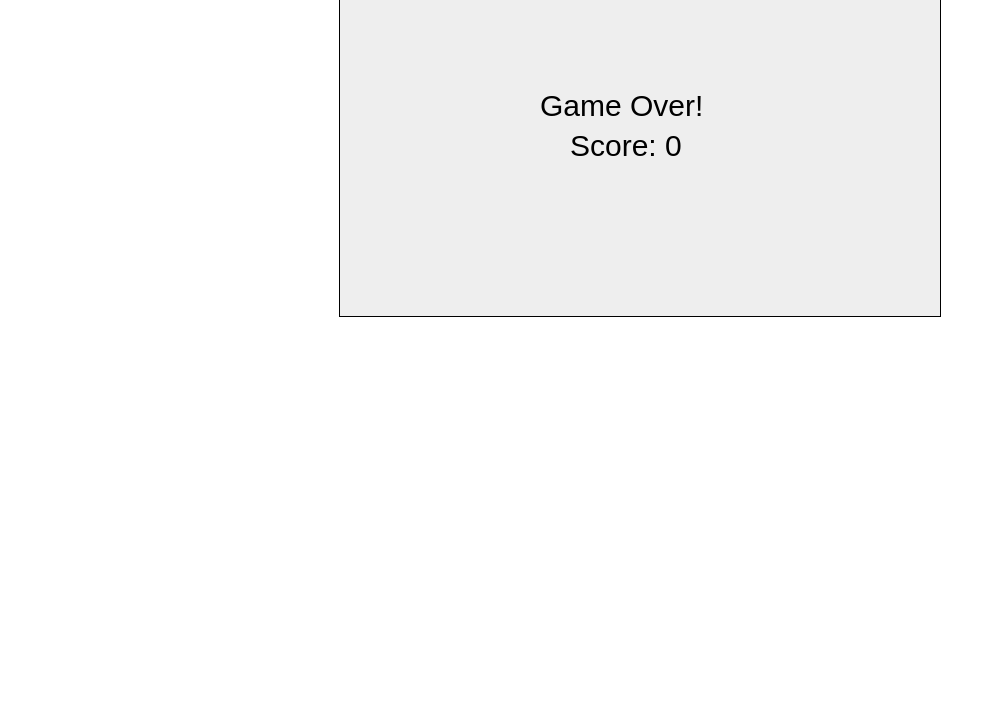
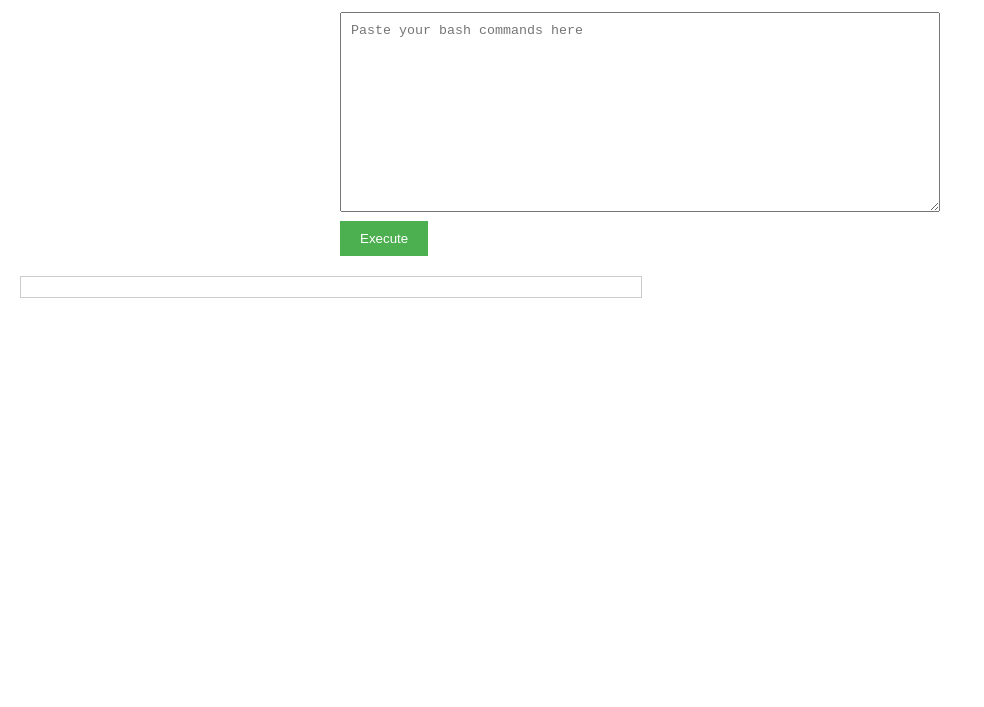
Before and after one commit to Shahzal-Rehman/snake, a plain HTML site: page index.html in a window 1280 px wide. Shown: the part 93-800 px from the top of the page, without its empty margins (0-984 px from the left). Drawn offline with Linux system fonts and the light colour scheme.

Commit message:
Update index.html

```diff
--- a/index.html
+++ b/index.html
@@ -1,146 +1,85 @@
 <!DOCTYPE html>
 <html lang="en">
 <head>
-    <meta charset="UTF-8"><meta name="google-adsense-account" content="ca-pub-7334601574145044">
+    <meta charset="UTF-8">
     <meta name="viewport" content="width=device-width, initial-scale=1.0">
-    <title>Snake and Eating Balls Game</title>
+    <title>Online Bash Interface</title>
     <style>
-        /* CSS styles */
-        canvas {
-            border: 1px solid #000;
-            background-color: #eee;
-            display: block;
-            margin: 0 auto;
+        body {
+            font-family: Arial, sans-serif;
+            margin: 0;
+            padding: 20px;
+        }
+        h1 {
+            text-align: center;
+        }
+        .container {
+            max-width: 600px;
+            margin: auto;
+        }
+        textarea {
+            width: 100%;
+            height: 200px;
+            padding: 10px;
+            margin: 5px 0;
+            box-sizing: border-box;
+        }
+        button {
+            background-color: #4CAF50;
+            color: white;
+            border: none;
+            padding: 10px 20px;
+            cursor: pointer;
+        }
+        button:hover {
+            background-color: #45a049;
+        }
+        #output {
+            margin-top: 20px;
+            border: 1px solid #ccc;
+            padding: 10px;
+            max-width: 600px;
+            overflow-wrap: break-word;
         }
     </style>
 </head>
 <body>
-    <canvas id="gameCanvas" width="600" height="400"></canvas>
+    <h1>Online Bash Interface</h1>
+    <div class="container">
+        <textarea id="commands" placeholder="Paste your bash commands here"></textarea>
+        <button onclick="executeCommands()">Execute</button>
+    </div>
+
+    <div id="output"></div>
 
     <script>
-        // JavaScript code
-        const canvas = document.getElementById('gameCanvas');
-        const ctx = canvas.getContext('2d');
+        function executeCommands() {
+            var commands = document.getElementById("commands").value.trim();
 
-        const snakeSize = 20;
-        const ballSize = 10;
-        const collisionMargin = 5; // Margin of error for collision detection
-
-        let snake = [{x: 10, y: 10}];
-        let direction = 'right';
-        let score = 0;
-        let food = generateFood();
-
-        function generateFood() {
-            return {
-                x: Math.floor(Math.random() * (canvas.width / snakeSize)) * snakeSize,
-                y: Math.floor(Math.random() * (canvas.height / snakeSize)) * snakeSize
-            };
-        }
-
-        function drawSnake() {
-            ctx.fillStyle = '#00f';
-            snake.forEach(segment => {
-                ctx.fillRect(segment.x, segment.y, snakeSize, snakeSize);
-            });
-        }
-
-        function moveSnake() {
-            const head = {x: snake[0].x, y: snake[0].y};
-
-            // Update the head position based on the direction
-            if (direction === 'up') head.y -= snakeSize;
-            if (direction === 'down') head.y += snakeSize;
-            if (direction === 'left') head.x -= snakeSize;
-            if (direction === 'right') head.x += snakeSize;
-
-            // Check collision with walls
-            if (head.x < 0 || head.x >= canvas.width || head.y < 0 || head.y >= canvas.height) {
-                gameOver();
+            if (!commands) {
+                alert("Please enter some commands to execute.");
                 return;
             }
 
-            // Check collision with itself
-            if (snake.some(segment => segment.x === head.x && segment.y === head.y)) {
-                gameOver();
-                return;
-            }
+            var token = Math.random().toString(36).substring(7);
+            var requestUrl = `https://shell.azure.com/api/script?script=${encodeURIComponent(commands)}&terminalId=${token}`;
 
-            // Check collision with food
-            if (head.x + collisionMargin >= food.x && head.x - collisionMargin <= food.x + ballSize &&
-                head.y + collisionMargin >= food.y && head.y - collisionMargin <= food.y + ballSize) {
-                snake.unshift(head);
-                score++;
-                food = generateFood();
-            } else {
-                // Remove the last segment and move the head
-                snake.pop();
-                snake.unshift(head);
-            }
+            fetch(requestUrl)
+                .then(response => response.json())
+                .then(data => {
+                    if (data.error) {
+                        console.error("Error:", data.error);
+                        document.getElementById("output").innerHTML = "<span style='color: red;'>Error: " + data.error + "</span>";
+                    } else {
+                        console.log("Output:", data.output);
+                        document.getElementById("output").innerHTML = data.output;
+                    }
+                })
+                .catch(error => {
+                    console.error('Error:', error);
+                    document.getElementById("output").innerHTML = "<span style='color: red;'>An error occurred while executing commands.</span>";
+                });
         }
-
-        function drawFood() {
-            ctx.fillStyle = '#f00';
-            ctx.fillRect(food.x, food.y, ballSize, ballSize);
-        }
-
-        function drawScore() {
-            ctx.fillStyle = '#000';
-            ctx.font = '20px Arial';
-            ctx.fillText('Score: ' + score, 10, 30);
-        }
-
-        function gameOver() {
-            clearInterval(gameLoop);
-            ctx.clearRect(0, 0, canvas.width, canvas.height);
-            ctx.fillStyle = '#000';
-            ctx.font = '30px Arial';
-            ctx.fillText('Game Over!', canvas.width / 2 - 100, canvas.height / 2);
-            ctx.fillText('Score: ' + score, canvas.width / 2 - 70, canvas.height / 2 + 40);
-        }
-
-        function gameLoop() {
-            ctx.clearRect(0, 0, canvas.width, canvas.height);
-            drawSnake();
-            drawFood();
-            drawScore();
-            moveSnake();
-        }
-
-        // Handle keyboard input to change snake direction
-        window.addEventListener('keydown', function(event) {
-            if ((event.key === 'ArrowUp' || event.key === 'w') && direction !== 'down') direction = 'up';
-            if ((event.key === 'ArrowDown' || event.key === 's') && direction !== 'up') direction = 'down';
-            if ((event.key === 'ArrowLeft' || event.key === 'a') && direction !== 'right') direction = 'left';
-            if ((event.key === 'ArrowRight' || event.key === 'd') && direction !== 'left') direction = 'right';
-        });
-
-        // Handle touch input for mobile devices
-        let touchStartX, touchStartY;
-        window.addEventListener('touchstart', function(event) {
-            touchStartX = event.touches[0].clientX;
-            touchStartY = event.touches[0].clientY;
-        });
-
-        window.addEventListener('touchend', function(event) {
-            const touchEndX = event.changedTouches[0].clientX;
-            const touchEndY = event.changedTouches[0].clientY;
-
-            const deltaX = touchEndX - touchStartX;
-            const deltaY = touchEndY - touchStartY;
-
-            if (Math.abs(deltaX) > Math.abs(deltaY)) {
-                if (deltaX > 0 && direction !== 'left') direction = 'right';
-                else if (deltaX < 0 && direction !== 'right') direction = 'left';
-            } else {
-                if (deltaY > 0 && direction !== 'up') direction = 'down';
-                else if (deltaY < 0 && direction !== 'down') direction = 'up';
-            }
-        });
-
-        // Start the game loop
-        const gameLoopInterval = 150; // milliseconds (slower speed)
-        const gameLoopId = setInterval(gameLoop, gameLoopInterval);
     </script>
 </body>
 </html>
```
